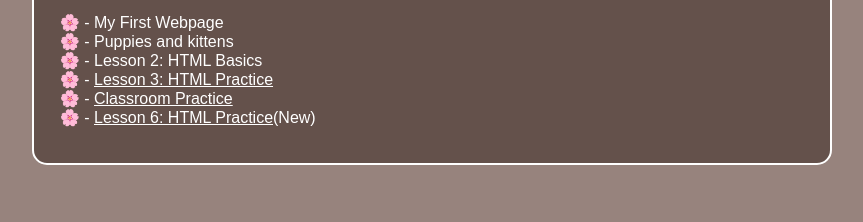
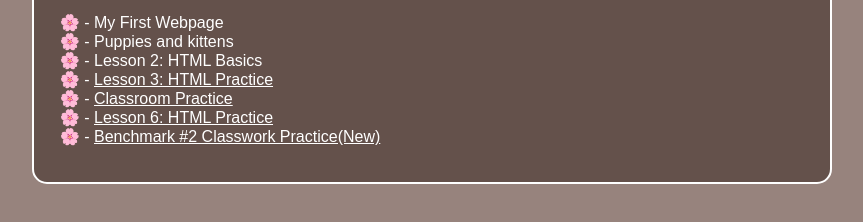
Before and after one commit to mirasha296/Intro-to-Web, a plain HTML site: page main/index.html in a window 1280 px wide. Shown: the part 120-342 px from the top of the page, without its empty margins (208-1071 px from the left). Drawn offline with Linux system fonts and the light colour scheme.

Commit message:
Linked benchmark#2 to home page

```diff
--- a/index.html
+++ b/main/index.html
@@ -15,7 +15,9 @@
         <li>Lesson 2: HTML Basics</li>
         <li><a href="Lesson_3_HTML_Practice/index.html" target="_blank">Lesson 3: HTML Practice</a></li>
         <li><a href="Class_Practice/index.html" target="_blank">Classroom Practice</a></li>
-        <li><a href="Lesson_6_HTML_Practice/index.html" target="_blank">Lesson 6: HTML Practice</a>(New)</li>
+        <li><a href="Lesson_6_HTML_Practice/index.html" target="_blank">Lesson 6: HTML Practice</a></li>
+        <li><a href="Benchmark_2/index.html"target="_blank">Benchmark #2 Classwork Practice(New)</a></li>
+
     </ul>
 
 </body>
```
Also changed, not shown: Benchmark_2/index.html (+1 -0 lines), main/style.css (line endings or trailing spaces).
